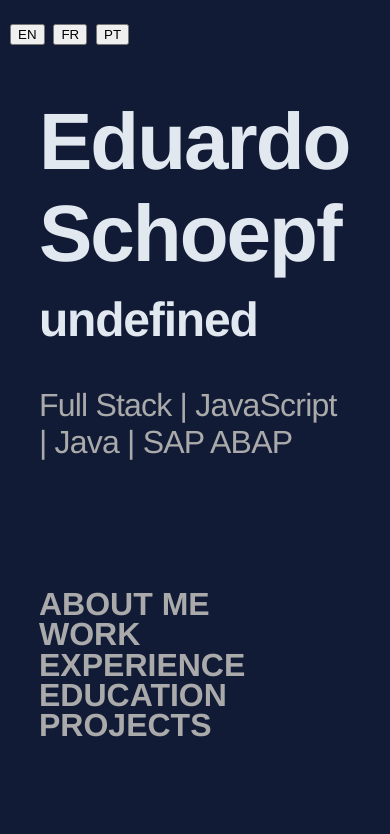
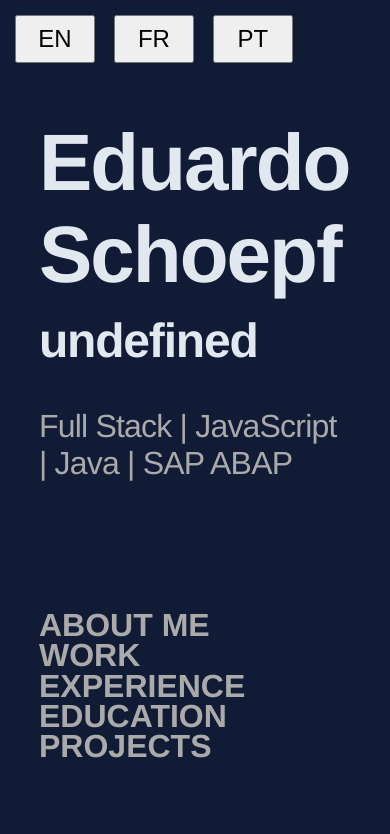
Before and after one commit to eduardoschoepf83/portofolio, a website: page index.html in a window 390 px wide. Shown: the top 834 px of the page. Drawn offline with Linux system fonts and the light colour scheme.

Commit message:
Adjust button size for smartphones

```diff
--- a/styles/media-queries.css
+++ b/styles/media-queries.css
@@ -24,4 +24,11 @@
     overflow-y: initial;
     margin: 0;
   }
+
+  button {
+    height: 3rem;
+    width: 5rem;
+    margin: 5px;
+    font-size: x-large;
+  }
 }
```
